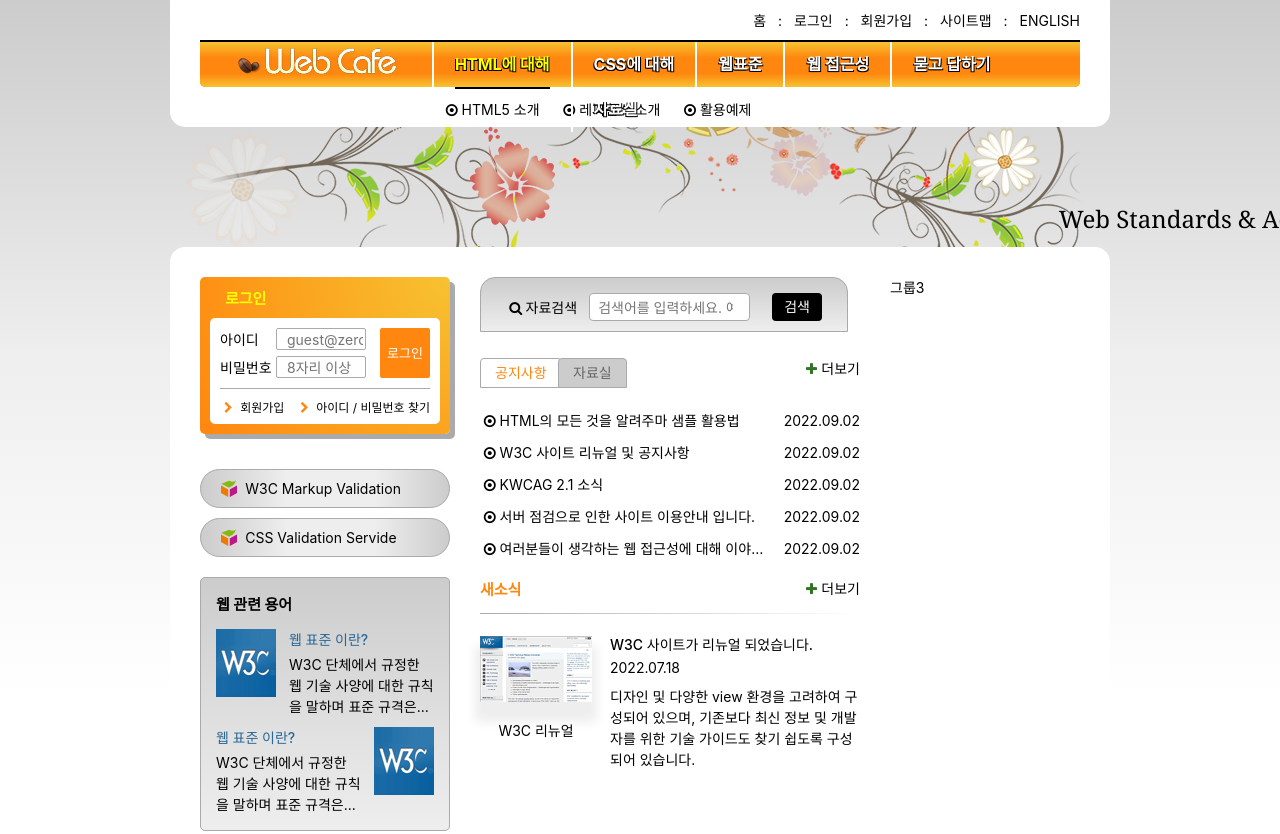
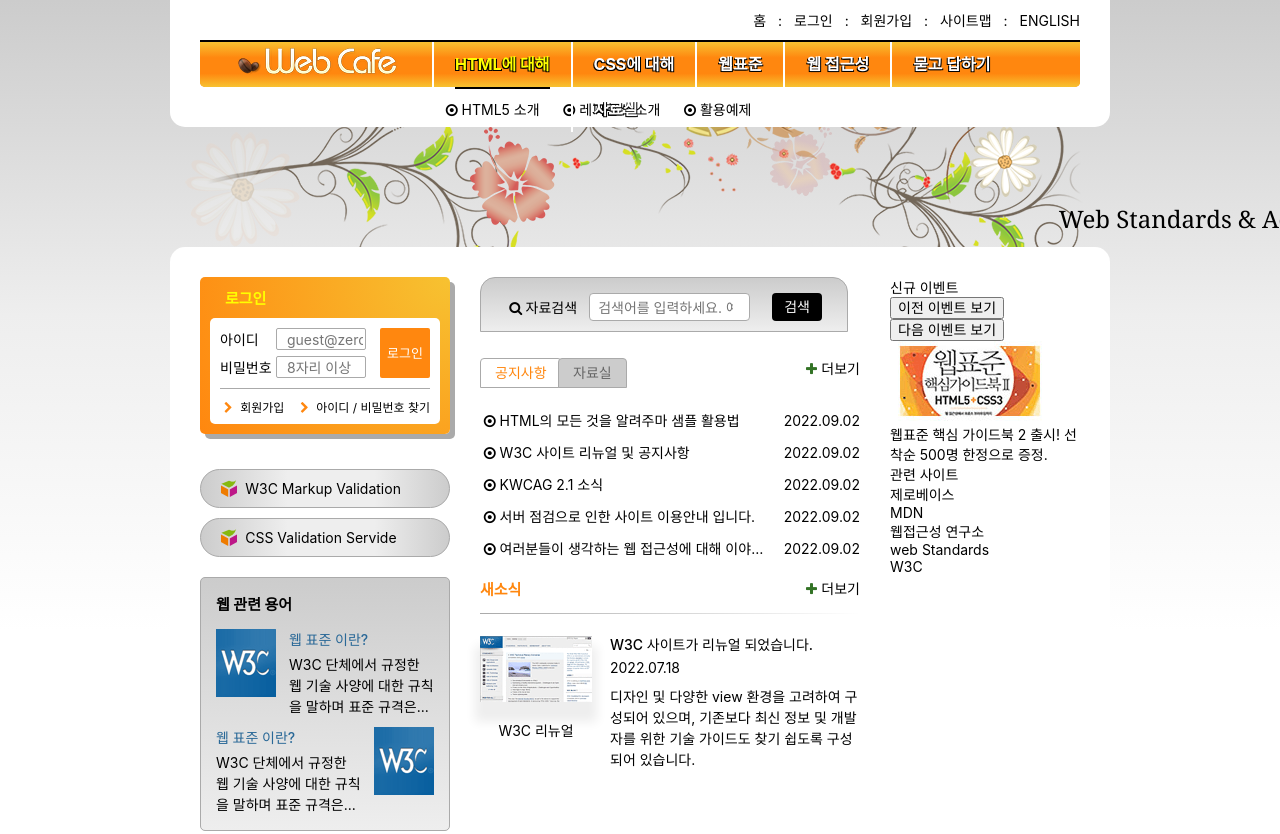
Before and after one commit to PisoDev77/zeroConnecTo, a website: page HTML5/index.html in a window 1280 px wide. Shown: the top 834 px of the page. Drawn offline with Linux system fonts and the light colour scheme; a web font is replaced by a local one.

Commit message:
신규 이벤트 및 관련사이트 마크업 완성

```diff
--- a/HTML5/index.html
+++ b/HTML5/index.html
@@ -359,7 +359,37 @@
 
       </div>
 
-      <div class="group group3">그룹3</div>
+      <div class="group group3">
+        <div class="gradient-effect">
+          <section class="event">
+            <h2 class="event-title">
+              신규 <span class="accent-color">이벤트</span>
+            </h2>
+            <div class="event-button-wrapper">
+              <button type="button" class="event-button event-button-prev">이전 이벤트 보기</button>
+              <button type="button" class="event-button event-button-next">다음 이벤트 보기</button>
+            </div>
+            <div id="eventDetail">
+              <p class="event-thumbnail">
+                <img src="./assets/free_gift.gif" alt="이벤트 경품 : 웹표준 핵심 가이드북 2 ( HTML5 + CSS3 ) 증정" />
+              </p>
+              <p class="event-brief">
+                <em>웹표준 핵심 가이드북 2 출시!</em> 선착순 500명 한정으로 증정.
+              </p>
+            </div>
+          </section>
+          <section class="related">
+            <h1 class="related-title">관련 <span class="accent-color">사이트</span></h1>
+            <ul class="related-list">
+              <li><a href="/">제로베이스</a></li>
+              <li><a href="/">MDN</a></li>
+              <li><a href="/">웹접근성 연구소</a></li>
+              <li><a href="/">web Standards</a></li>
+              <li><a href="/">W3C</a></li>
+            </ul>
+          </section>
+        </div>
+      </div>
       <!-- <div class="clearfix"></div> -->
 
       <!--
@@ -369,7 +399,7 @@
     </main>
     <article class="slogan">슬로건</article>
     <footer class="footer">
-      <div class="footer-inner">푸터</div>
+      <div class="foot  er-inner">푸터</div>
     </footer>
 
     <!--
```
